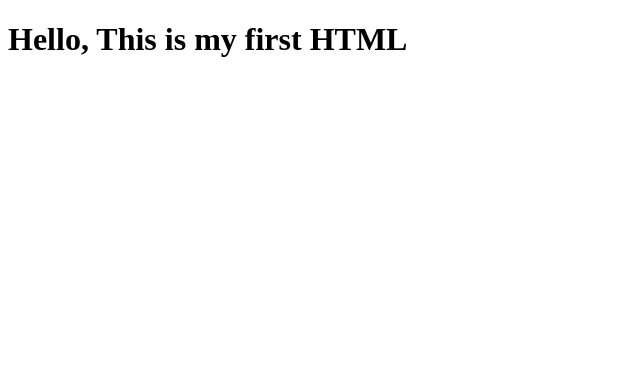
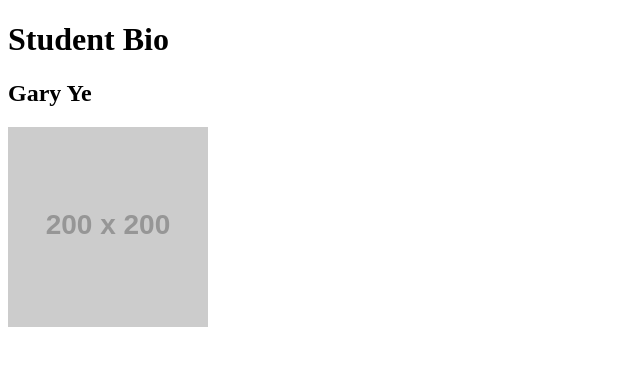
Before and after one commit to yeman721/myfirsthtml, a plain HTML site: page index.html in a window 1280 px wide. Shown: the whole page, without its empty margins (0-640 px from the left). Drawn offline with Linux system fonts and the light colour scheme; placeholder pictures from the web are drawn by us.

Commit message:
Major changes to Profiles

```diff
--- a/index.html
+++ b/index.html
@@ -1,9 +1,20 @@
 <!DOCTYPE html>
-<html>
+
+<html lang="en-us">
     <head>
-        <title>This is my FIRST HMTL!</title>
+        <meta charset="UTF-8">
+        <!-- COMMENT HERE -->
+        <title>Activity 1: Basic HTML Bio</title>
     </head>
     <body>
-        <h1>Hello, This is my first HTML</h1>
+        <header>
+            <h1> Student Bio</h1>
+        </header>
+        <div>
+            <section>
+                <h2>Gary Ye </h2>
+                <img src="https://placehold.it/200x200" alt="Gary Ye">
+            </section>
+        </div>
     </body>
 </html>
```
